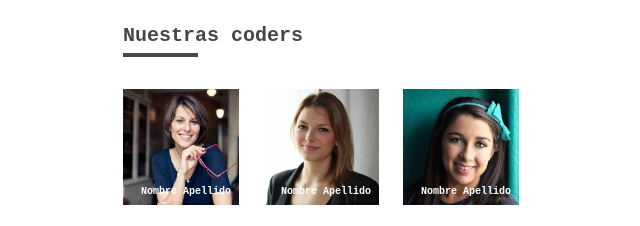
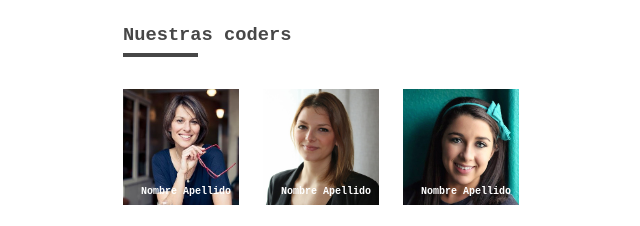
Before and after one commit to AndreaChumioque/Nuestras-coders, a plain HTML site: page index.html in a window 1280 px wide. Shown: the top 226 px of the page, 94-734 px from the left. Drawn offline with Linux system fonts and the light colour scheme.

Commit message:
Reduciendo tamaño del titulo

```diff
--- a/css/main.css
+++ b/css/main.css
@@ -1,7 +1,7 @@
-@font-face {
+/* @font-face {
     font-family: 'Courier Prime', monospace;
     src: url('../assets/fonts/Courier-Prime.ttf');
-}
+} */
 
 main {
     font-family: 'Courier Prime', monospace;
@@ -11,10 +11,10 @@ main {
     box-sizing: border-box;
 }
 
-h2 {
-    font-size: 20px;
+h3 {
     line-height: 25px;
-    margin: 0 0 0 12px;
+    margin: 0;
+    padding-left: 12px;
     color: #474747;
 }
 
--- a/index.html
+++ b/index.html
@@ -10,7 +10,7 @@
 
 <body>
   <main>
-      <h2>Nuestras coders</h2>
+      <h3>Nuestras coders</h3>
       <hr>
       <section>
         <figure>
```
Also changed, not shown: 1 other file.
